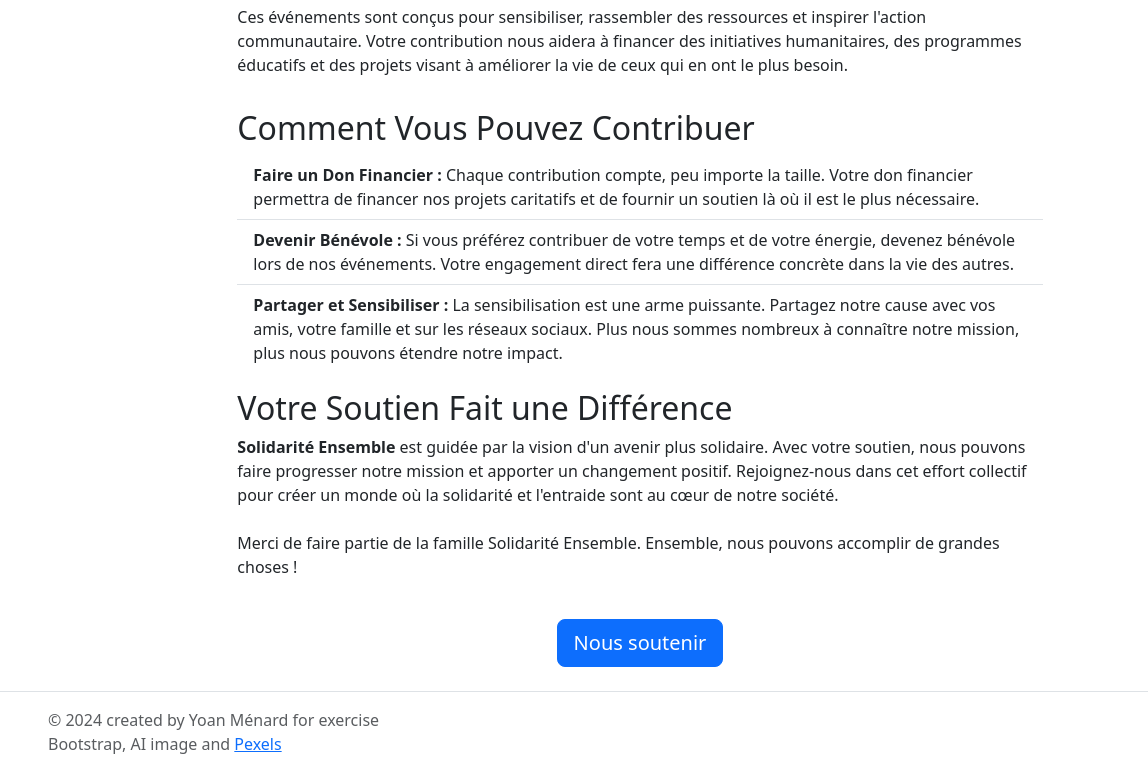
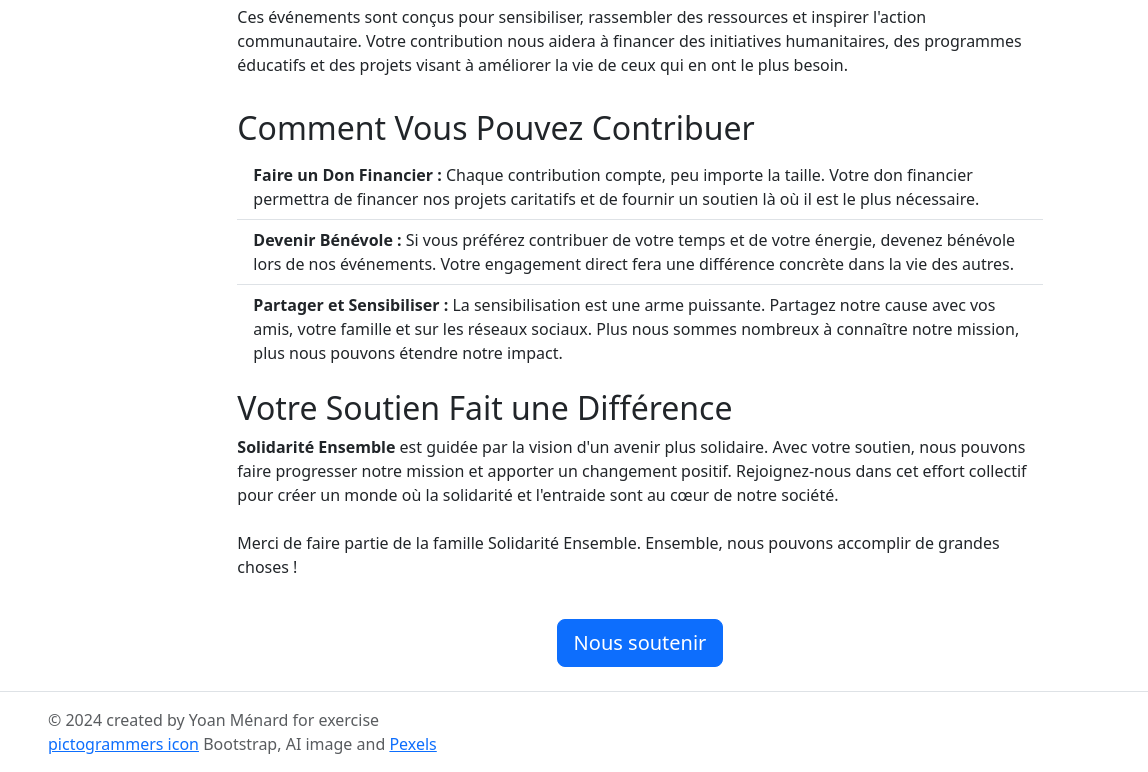
Before and after one commit to YoanMen/Bootstrap-exercise-site, a website: page events.html in a window 1280 px wide. Shown: the part 1515-2287 px from the top of the page, 0-1148 px from the left. Drawn offline with nearby package versions, Linux system fonts and the light colour scheme.

Commit message:
correcting files , delete , correcting path

```diff
--- a/events.html
+++ b/events.html
@@ -7,7 +7,7 @@
   <meta name="description"
     content="Solidarité Ensemble est une association fictive axée sur l'aide humanitaire et la promotion de la solidarité. Rejoignez-nous dans notre mission d'apporter un changement positif dans notre communauté et au-delà.">
   <title>Solidarité Ensemble | Events</title>
-  <link rel="stylesheet" href="style.css">
+  <link rel="stylesheet" href="css/style.css">
   <link rel="stylesheet" href="https://cdn.jsdelivr.net/npm/bootstrap-icons@1.11.3/font/bootstrap-icons.min.css">
   <link href="https://cdn.jsdelivr.net/npm/bootstrap@5.3.2/dist/css/bootstrap.min.css" rel="stylesheet"
     integrity="sha384-T3c6CoIi6uLrA9TneNEoa7RxnatzjcDSCmG1MXxSR1GAsXEV/Dwwykc2MPK8M2HN" crossorigin="anonymous">
@@ -29,6 +29,9 @@
     </header>
   </div>
   <!-- END DESKTOP NAV -->
+
+
+
 
   <!-- MOBIL NAV -->
   <div class="hidden-mobile pt-4">
@@ -190,7 +193,8 @@
       <div class="d-flex flex-column contrain-width">
         <span class="mb-3 mb-md-0 text-body-secondary" aria-label="Creator :">© 2024 created by Yoan Ménard for
           exercise</span>
-        <span class="mb-3 mb-md-0 text-body-secondary" aria-label="Use of">Bootstrap, AI image and <a
+        <span class="mb-3 mb-md-0 text-body-secondary" aria-label="Use of"><a
+            href="https://pictogrammers.com/docs/general/license/">pictogrammers icon</a> Bootstrap, AI image and <a
             href="https://www.pexels.com/">Pexels</a></span>
       </div>
     </div>
```
Also changed, not shown: index.html (+3 -2 lines), css/style.css (renamed from style.css).
